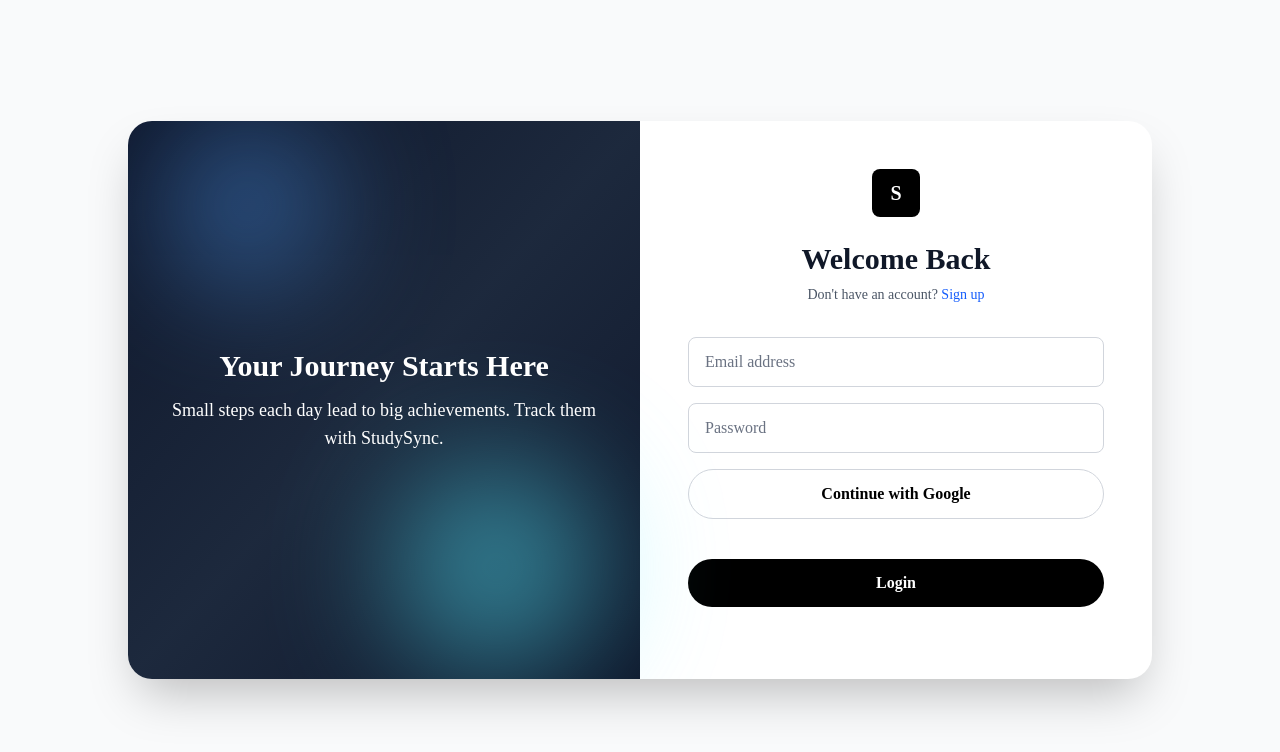
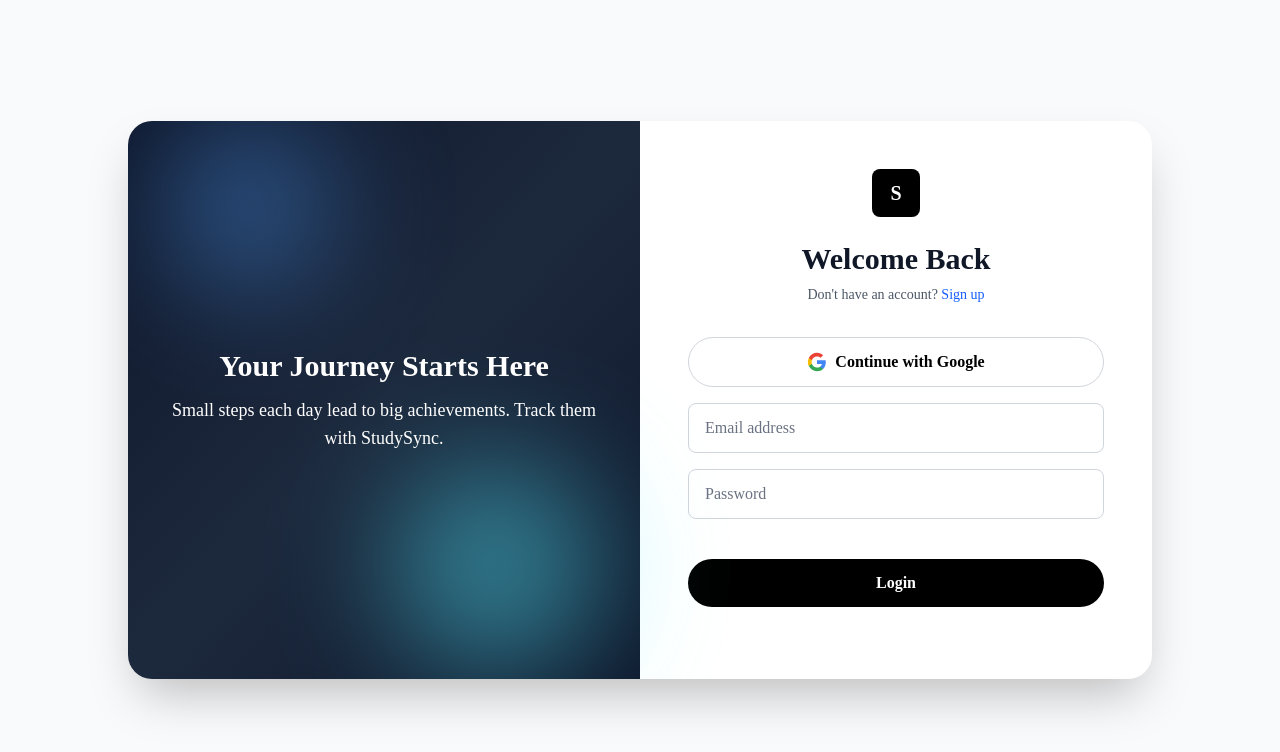
Before and after one commit to salina-nakarmi/StudySync, a React (Vite) app in the folder frontend/: page /sign-in in a window 1280 px wide. Shown: the top 752 px of the page. Built offline with nearby package versions, Linux system fonts and the light colour scheme; no server answers.

Commit message:
enhanced the ui for google signup/in

```diff
--- a/frontend/src/auth/AuthenticationPage.jsx
+++ b/frontend/src/auth/AuthenticationPage.jsx
@@ -104,22 +104,39 @@
       }
     };
 
-// Handle Google OAuth - SIMPLEST VERSION
+  // Handle Google OAuth - Works for BOTH sign-in AND sign-up
   const handleGoogleSignIn = async () => {
     try {
       setIsLoading(true);
+      setError("");
 
-    // Let Clerk handle everything
-    await signIn.authenticateWithRedirect({
+      // Use signUp or signIn based on mode
+      const authInstance = isLoginMode ? signIn : signUp;
+
+      if (!authInstance) {
+        setError("Authentication not ready. Please refresh the page.");
+        setIsLoading(false);
+        return;
+      }
+
+      // Start OAuth flow - Clerk handles the rest
+      await authInstance.authenticateWithRedirect({
         strategy: "oauth_google",
+        redirectUrl: window.location.origin + "/sso-callback",
+        redirectUrlComplete: window.location.origin + "/dashboard",
       });
+
+      // Note: The page will redirect, so code below won't execute
     } catch (err) {
-    console.error("Google sign-in error:", err);
-    setError("Google sign-in failed. Please try again.");
+      console.error("Google OAuth error:", err);
+      setError(
+        err.errors?.[0]?.message ||
+          err.message ||
+          "Google sign-in failed. Please try again."
+      );
       setIsLoading(false);
     }
   };
-
 
 
 
@@ -184,6 +201,36 @@
             </p>
           </div>
 
+          {/* Google Sign In Button - Placed FIRST */}
+          <button
+            type="button"
+            onClick={handleGoogleSignIn}
+            disabled={isLoading}
+            className="w-full py-3 rounded-full border border-gray-300 font-semibold hover:bg-gray-100 transition-colors mb-4 disabled:opacity-50 disabled:cursor-not-allowed flex items-center justify-center gap-2"
+          >
+            <svg className="w-5 h-5" viewBox="0 0 24 24">
+              <path
+                fill="#4285F4"
+                d="M22.56 12.25c0-.78-.07-1.53-.2-2.25H12v4.26h5.92c-.26 1.37-1.04 2.53-2.21 3.31v2.77h3.57c2.08-1.92 3.28-4.74 3.28-8.09z"
+              />
+              <path
+                fill="#34A853"
+                d="M12 23c2.97 0 5.46-.98 7.28-2.66l-3.57-2.77c-.98.66-2.23 1.06-3.71 1.06-2.86 0-5.29-1.93-6.16-4.53H2.18v2.84C3.99 20.53 7.7 23 12 23z"
+              />
+              <path
+                fill="#FBBC05"
+                d="M5.84 14.09c-.22-.66-.35-1.36-.35-2.09s.13-1.43.35-2.09V7.07H2.18C1.43 8.55 1 10.22 1 12s.43 3.45 1.18 4.93l2.85-2.22.81-.62z"
+              />
+              <path
+                fill="#EA4335"
+                d="M12 5.38c1.62 0 3.06.56 4.21 1.64l3.15-3.15C17.45 2.09 14.97 1 12 1 7.7 1 3.99 3.47 2.18 7.07l3.66 2.84c.87-2.6 3.3-4.53 6.16-4.53z"
+              />
+            </svg>
+            Continue with Google
+          </button>
+
+
+
           <form onSubmit={handleSubmit} className="space-y-4 mb-6">
             {!isLoginMode && (
               <input
@@ -243,14 +290,6 @@
 
 
                 <button
-                  type="button"
-                  onClick={handleGoogleSignIn}
-                  className="w-full py-3 rounded-full border border-gray-300 font-semibold hover:bg-gray-100 transition-colors"
-                >
-                  Continue with Google
-                </button>
-
-                <button
               type="submit"
               disabled={isLoading}
               className="w-full py-3 rounded-full bg-black text-white font-semibold hover:bg-gray-900 transition-colors mt-6 disabled:opacity-50 disabled:cursor-not-allowed"
```
Lines whose indentation alone changed are shown as unchanged.
